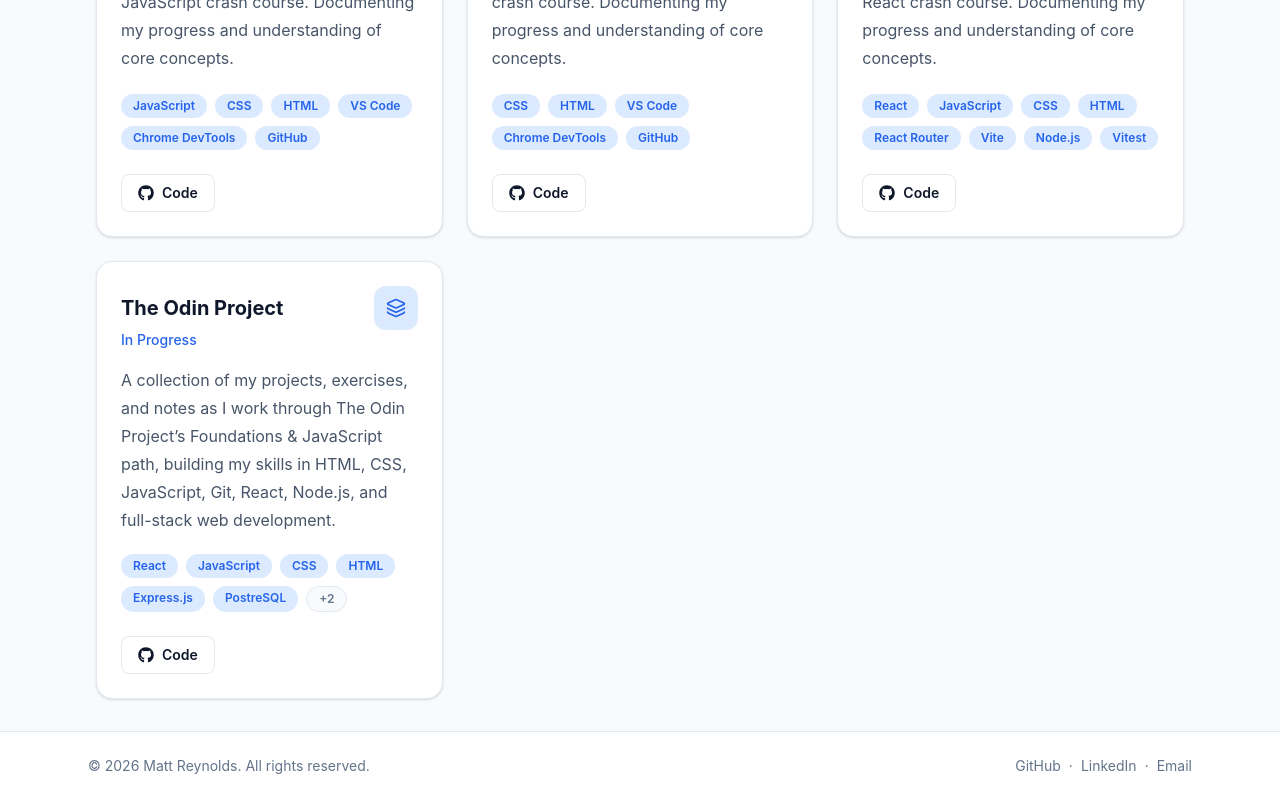
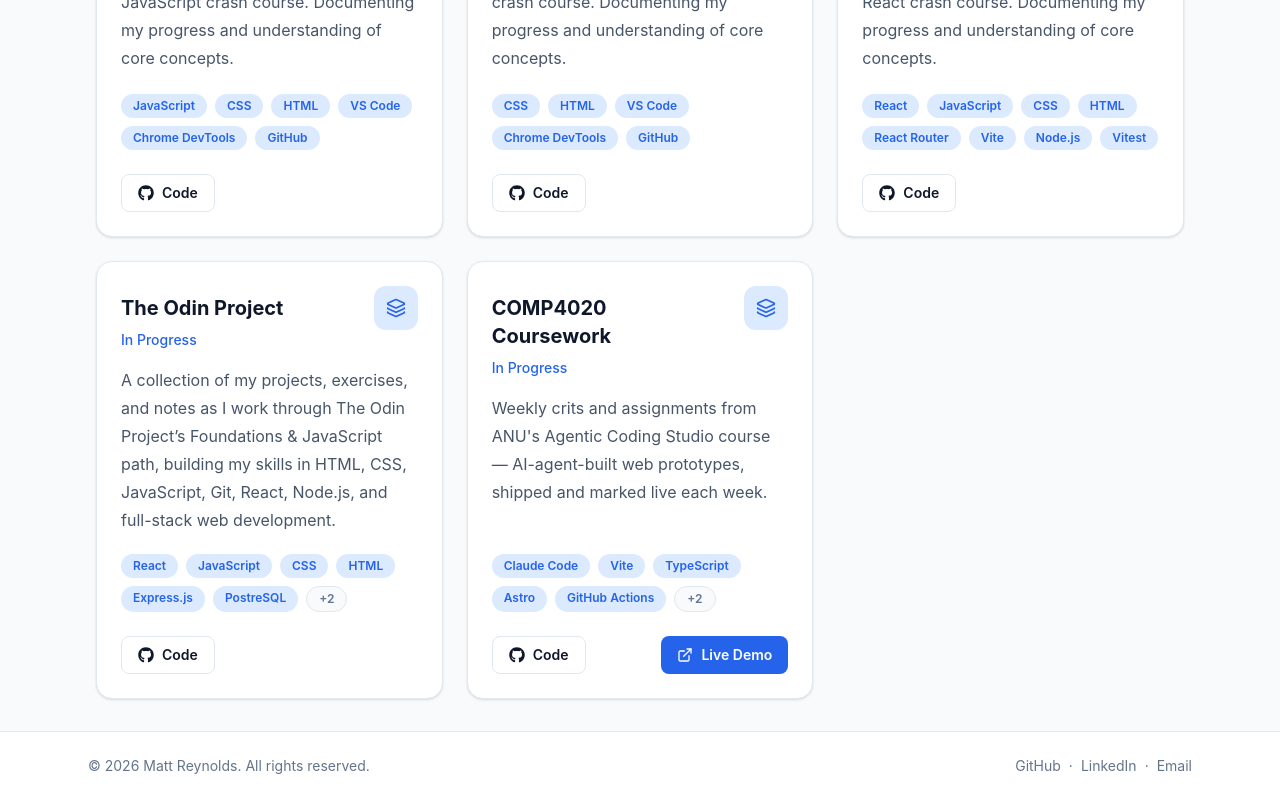
Before and after one commit to mattxreynolds/Portfolio, a React (Vite) app: page /projects in a window 1280 px wide. Shown: the part 1518-2318 px from the top of the page. Built offline with nearby package versions, Linux system fonts and the light colour scheme.

Commit message:
Add COMP4020 coursework project card
Links out to the dedicated showcase site tracking weekly crits and
assignments from ANU's Agentic Coding Studio course.

```diff
--- a/src/data/projects.ts
+++ b/src/data/projects.ts
@@ -1,4 +1,4 @@
-export type ProjectCategory = 'Frontend' | 'Backend' | 'Full Stack';
+export type ProjectCategory = 'Frontend' | 'Backend' | 'Full Stack' | 'Coursework';
 
 export type ProjectStatus = 'Complete' | 'In Progress';
 
@@ -14,7 +14,7 @@
   status: ProjectStatus;
 };
 
-export const projectCategories = ['All', 'Frontend', 'Backend', 'Full Stack'] as const;
+export const projectCategories = ['All', 'Frontend', 'Backend', 'Full Stack', 'Coursework'] as const;
 
 export type ProjectFilter = (typeof projectCategories)[number];
 
@@ -176,5 +176,17 @@
     liveUrl: 'TBD',
     featured: false,
     status: 'In Progress'
+  },
+  {
+    id: 'comp4020-showcase',
+    title: 'COMP4020 Coursework',
+    description:
+      "Weekly crits and assignments from ANU's Agentic Coding Studio course — AI-agent-built web prototypes, shipped and marked live each week.",
+    tags: ['Claude Code', 'Vite', 'TypeScript', 'Astro', 'GitHub Actions', 'GitHub Pages', 'pnpm'],
+    category: 'Coursework',
+    githubUrl: 'https://github.com/mattxreynolds/comp4020-showcase',
+    liveUrl: 'https://mattxreynolds.github.io/comp4020-showcase/',
+    featured: true,
+    status: 'In Progress'
   }
 ];
```
